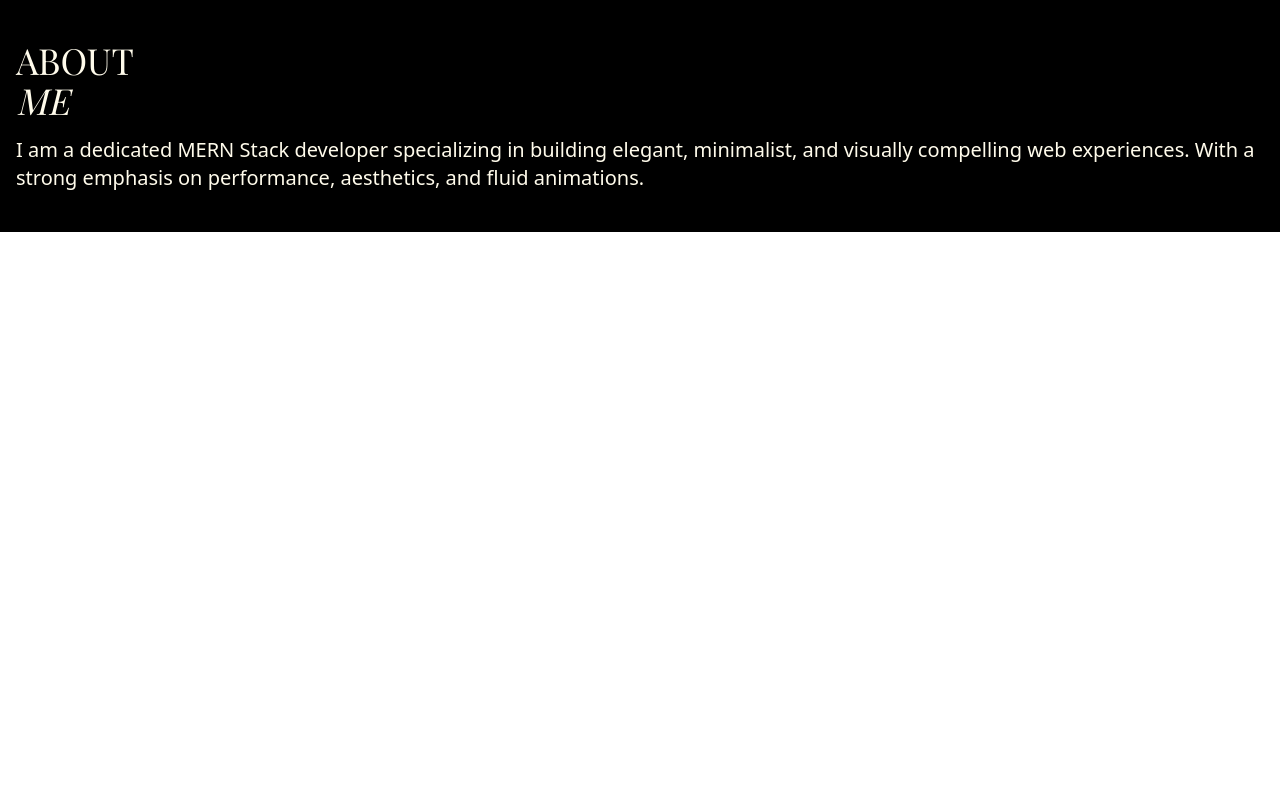
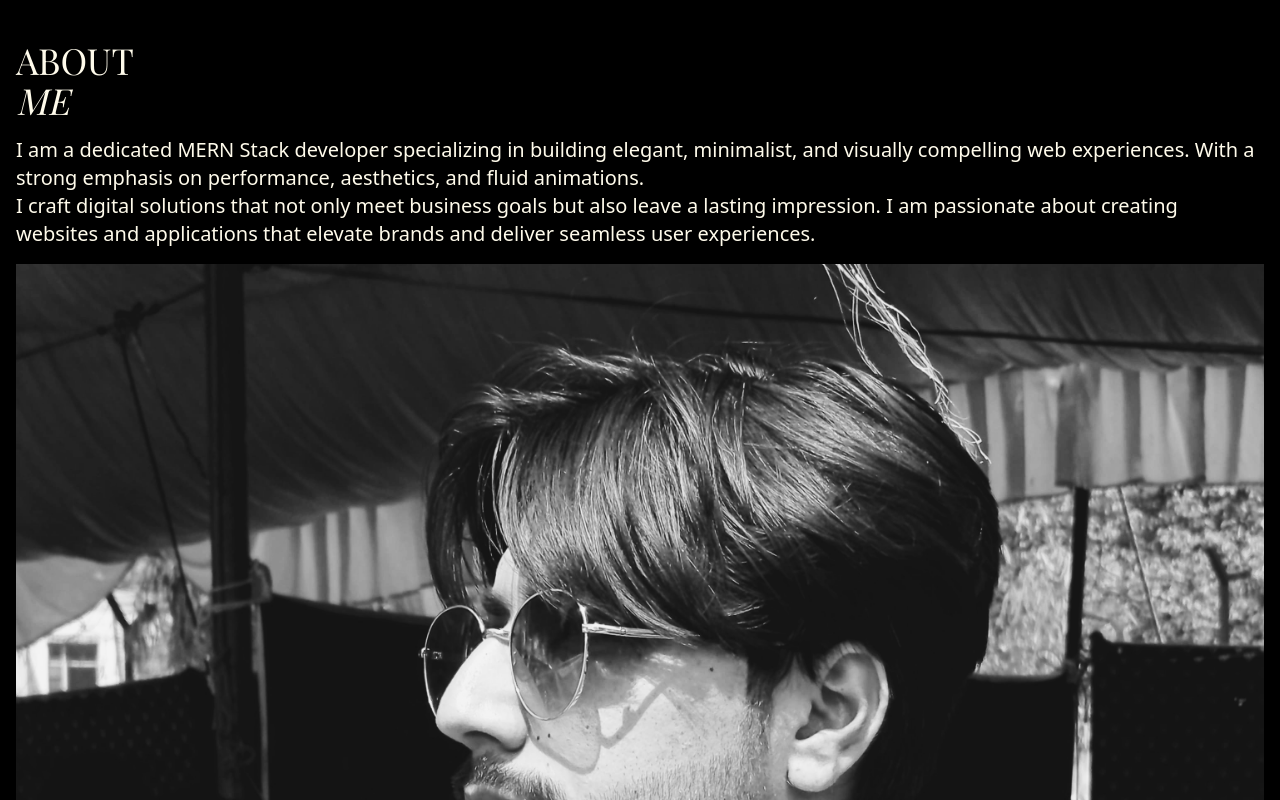
Before and after one commit to Talha-Abdurehman/minimalist-portfolio, a React (Vite) app: page / in a window 1280 px wide. Shown: the part 800-1600 px from the top of the page. Before the commit the page ends 1032 px from the top, so only its background shows below. Built offline with nearby package versions, Linux system fonts and the light colour scheme; a web font is replaced by a local one.

Commit message:
Added a mugshot to the about section i look chopped as hell in it lmao

```diff
--- a/src/pages/About.jsx
+++ b/src/pages/About.jsx
@@ -16,7 +16,15 @@ export default function About() {
             I am a dedicated MERN Stack developer specializing in building
             elegant, minimalist, and visually compelling web experiences. With a
             strong emphasis on performance, aesthetics, and fluid animations.
+            <br />I craft digital solutions that not only meet business goals
+            but also leave a lasting impression. I am passionate about creating
+            websites and applications that elevate brands and deliver seamless
+            user experiences.
           </p>
+        </div>
+
+        <div>
+          <img src="/talha.jpg" alt="" />
         </div>
       </main>
     </>
```
Also changed, not shown: public/talha.jpg (added).
